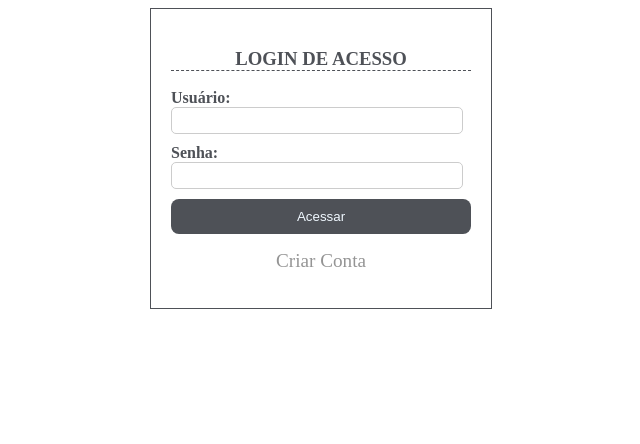
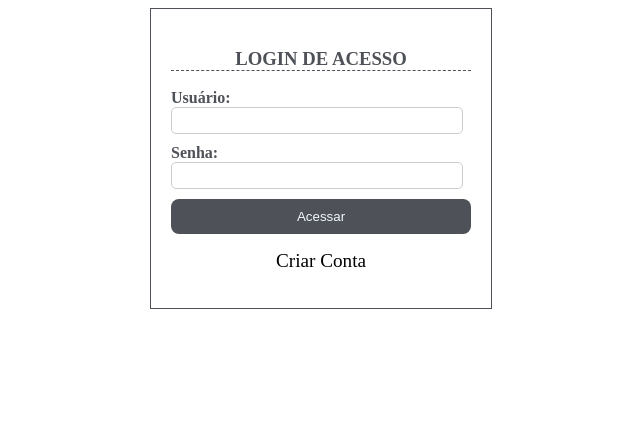
Before and after one commit to JPspinda/projeto-PHP, a PHP site: page / in a window 1280 px wide. Shown: the top 444 px of the page, without its empty margins (319-959 px from the left). Run offline with PHP 8.4, Linux system fonts and the light colour scheme.

Commit message:
Add files via upload

```diff
--- a/criar_conta.php
+++ b/criar_conta.php
@@ -33,6 +33,7 @@
             $sql.=" VALUES (null, '$usuario', '$senha')";
             mysqli_query($conexao, $sql) or die (mysqli_error($conexao));
             echo "<h3>Login cadastrado com sucesso!</h3>";
+            echo "<center><a href='index.html'>Voltar a Tela de Login</a></center>";
         }
     ?>
 </body>
--- a/estilos_login.css
+++ b/estilos_login.css
@@ -44,7 +44,7 @@ input[type="submit"]:hover{
 }
 
 a{
-    color: rgba(0, 0, 0, 0.418);
+    color: rgb(0, 0, 0);
     text-decoration: none;
     font-size:1.2em;
 }
```
